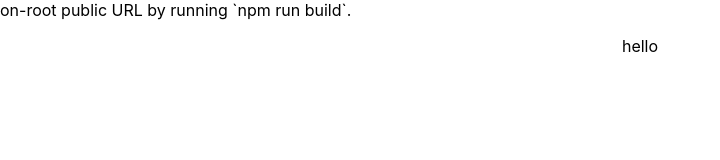
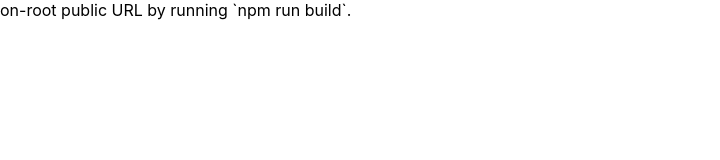
Before and after one commit to AyaMouawi/TinyTechiesFrontEnd, a React (Create React App) app in the folder tiny-techies-frontend/: page / in a window 1280 px wide. Shown: the top 160 px of the page, without its empty margins (0-720 px from the left). Built offline with nearby package versions, Linux system fonts and the light colour scheme.

Commit message:
Fixing conflicts

```diff
--- a/tiny-techies-frontend/src/App.js
+++ b/tiny-techies-frontend/src/App.js
@@ -3,7 +3,7 @@ import './App.css';
 function App() {
   return (
     <div className="App">
-    <p>hello</p>
+
     </div>
   );
 }
```
